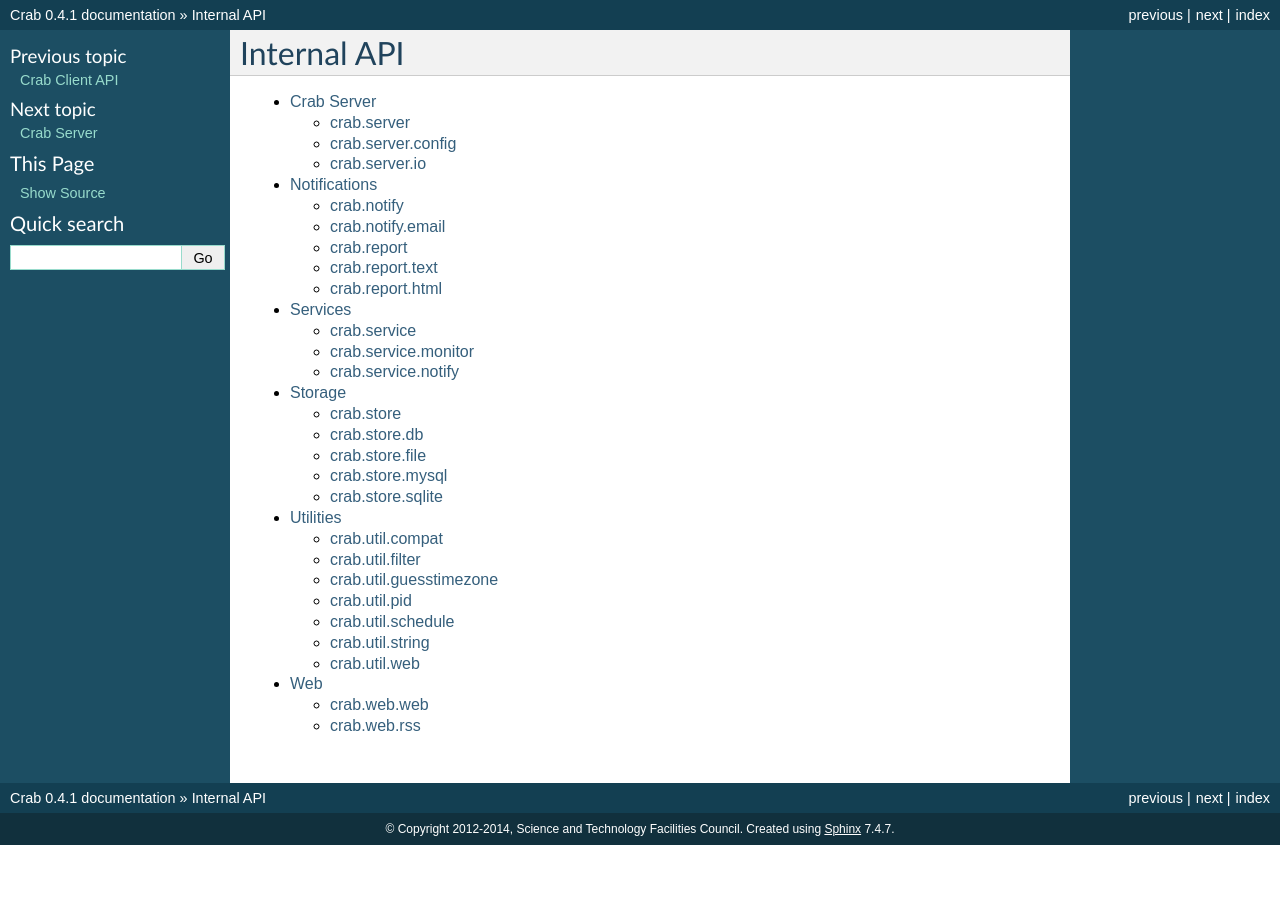
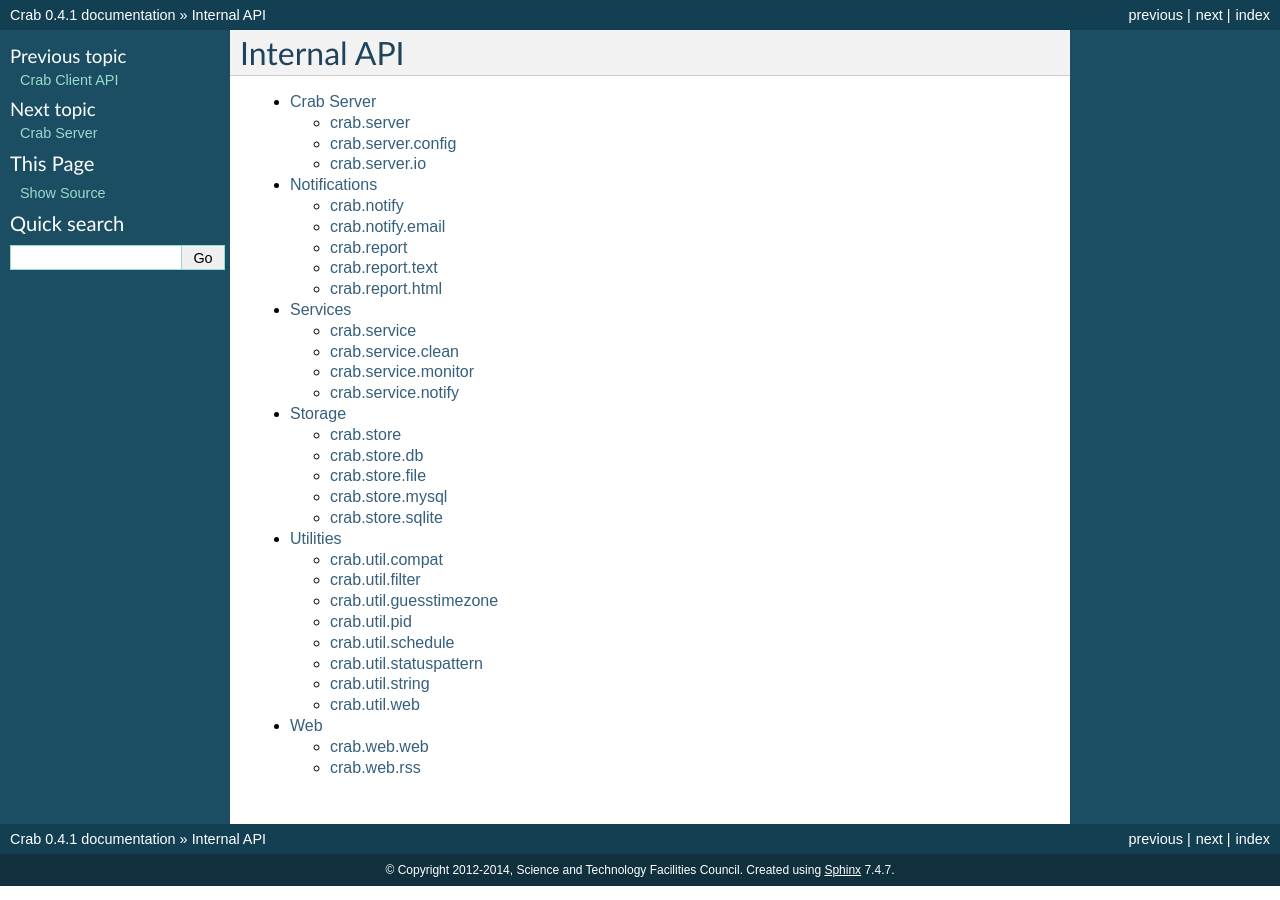
Before and after one commit to grahambell/crab, a Sphinx documentation site: the page built from doc/api_internal.rst, in a window 1280 px wide. Built offline with Sphinx 7.4.7, drawn with Linux system fonts in a browser that asks for light colours.

Commit message:
Doc: add util.statuspattern and service.clean

```diff
--- a/doc/api_service.rst
+++ b/doc/api_service.rst
@@ -5,6 +5,14 @@ crab.service
 ------------
 
 .. automodule:: crab.service
+   :members:
+   :member-order: bysource
+   :undoc-members:
+
+crab.service.clean
+------------------
+
+.. automodule:: crab.service.clean
    :members:
    :member-order: bysource
    :undoc-members:
--- a/doc/api_util.rst
+++ b/doc/api_util.rst
@@ -41,6 +41,14 @@ crab.util.schedule
    :member-order: bysource
    :undoc-members:
 
+crab.util.statuspattern
+-----------------------
+
+.. automodule:: crab.util.statuspattern
+   :members:
+   :member-order: bysource
+   :undoc-members:
+
 crab.util.string
 ----------------
 
```
